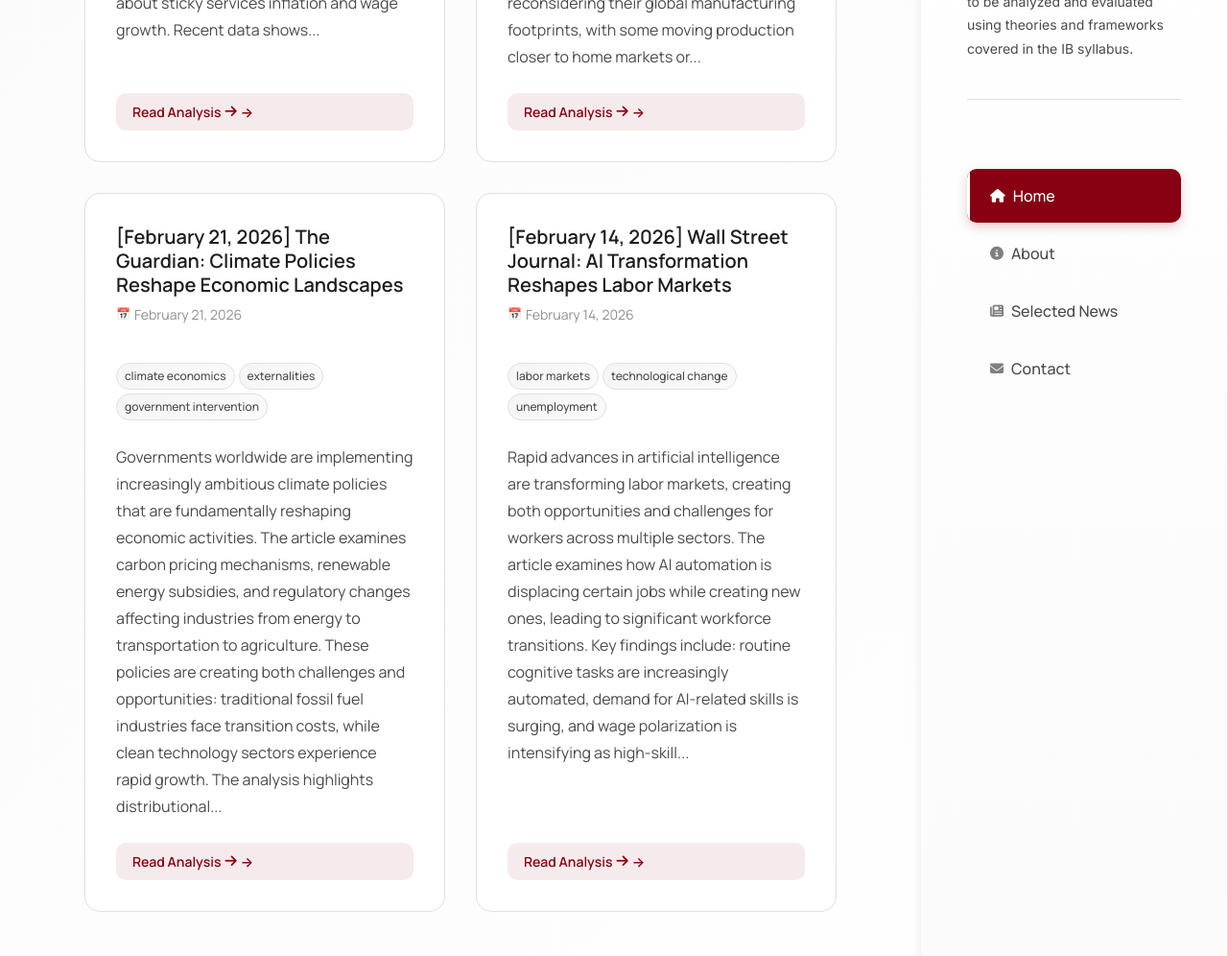
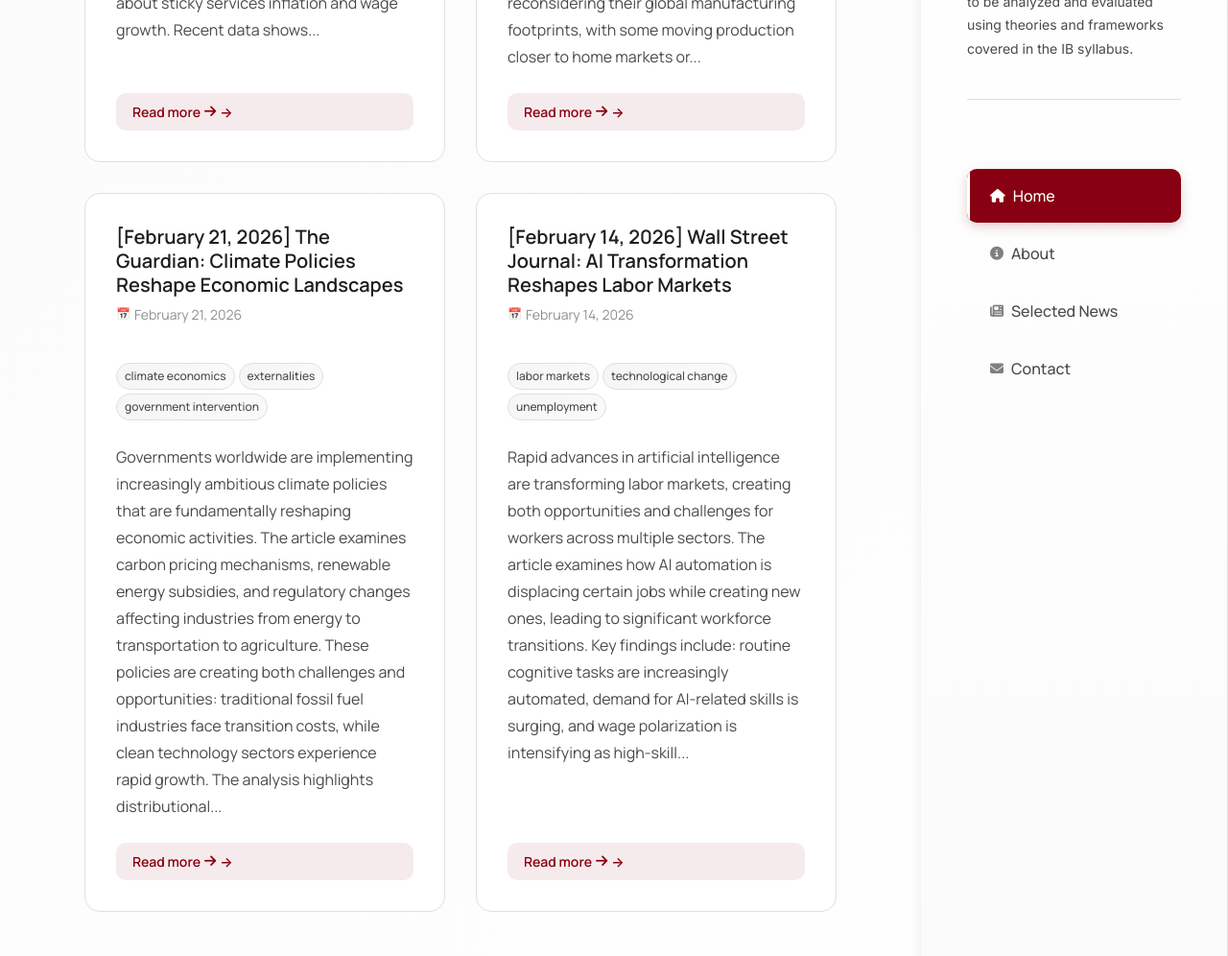
Before and after one commit to Feiran-Z/ECONews, a Jekyll site: the page built from index.md, in a window 1280 px wide and 1400 px high, scrolled down 857 px. Shown: the part 153-1149 px from the top of the window at 96% size. Built offline with Jekyll 4.4.1, drawn with Linux system fonts in a browser that asks for light colours.

Commit message:
Updated index.md .gitignore

```diff
--- a/index.md
+++ b/index.md
@@ -43,8 +43,8 @@ title: Home
             <div class="post-excerpt">
               {{ text_after | truncatewords: 60 }}
             </div>
-            <a href="{{ post.url | relative_url }}" class="read-more" aria-label="Read full analysis of {{ post.title }}">
-              Read Analysis <i class="fas fa-arrow-right"></i>
+            <a href="{{ post.url | relative_url }}" class="read-more" aria-label="Read more of {{ post.title }}">
+              Read more <i class="fas fa-arrow-right"></i>
             </a>
           </article>
         {% endfor %}
```
Also changed, not shown: 1 other file.
